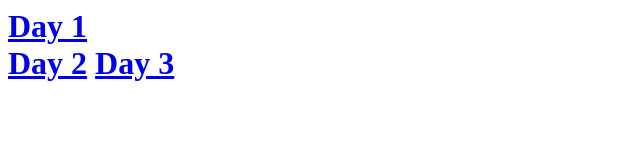
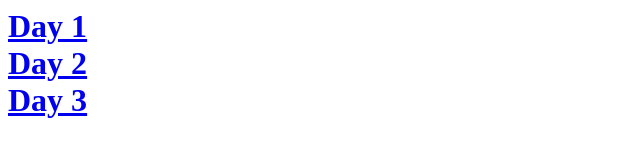
Before and after one commit to league-python/league-python.github.io, a plain HTML site: page index.html in a window 1280 px wide. Shown: the whole page, without its empty margins (0-640 px from the left). Drawn offline with Linux system fonts and the light colour scheme.

Commit message:
Update index.html

```diff
--- a/index.html
+++ b/index.html
@@ -1,7 +1,7 @@
 <html>
   <h1>
 <a href="./PythonAssignments.html">Day 1</a><br>
-<a href="./PythonAssignments 2.html">Day 2</a>
-<a href="./PythonAssignments 3.html">Day 3</a>
+<a href="./PythonAssignments 2.html">Day 2</a><br>
+<a href="./PythonAssignments 3.html">Day 3</a><br>
   </h1>
 </html>
```
